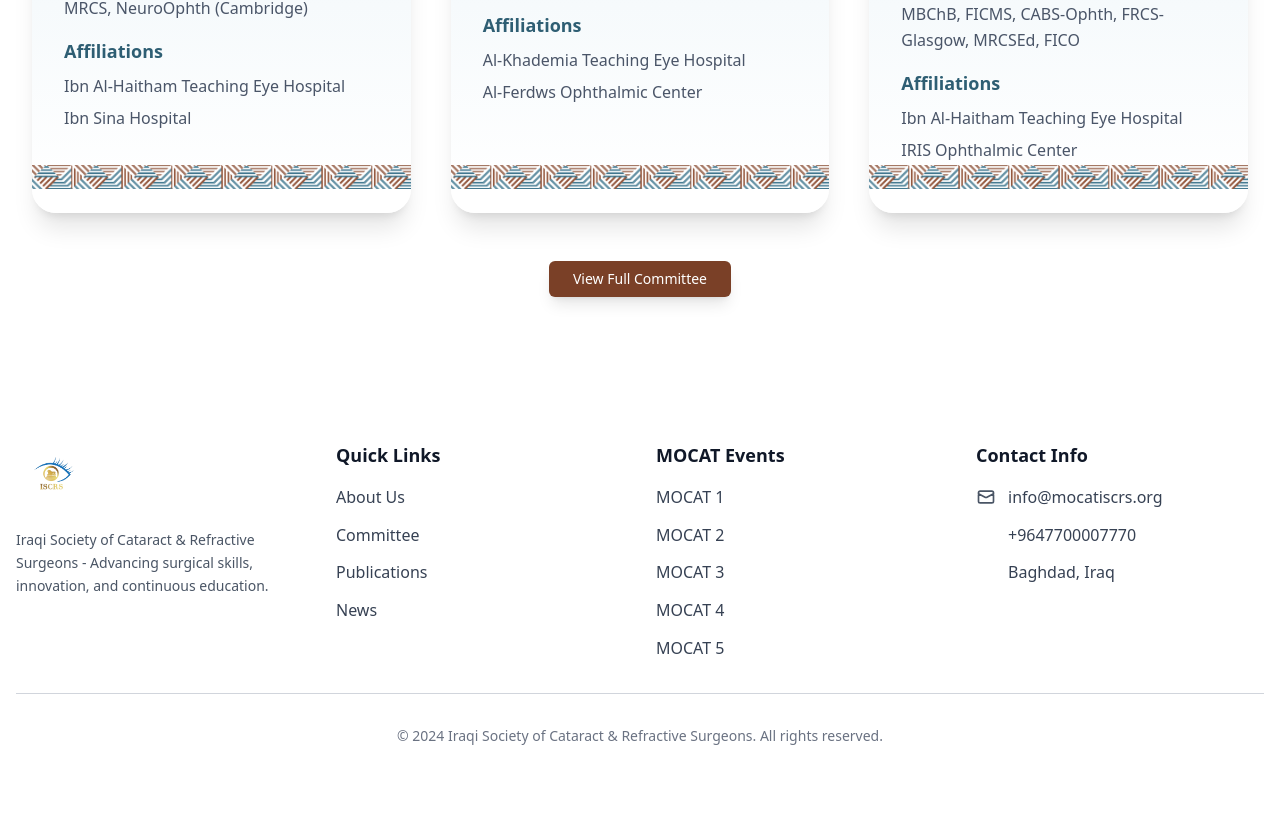
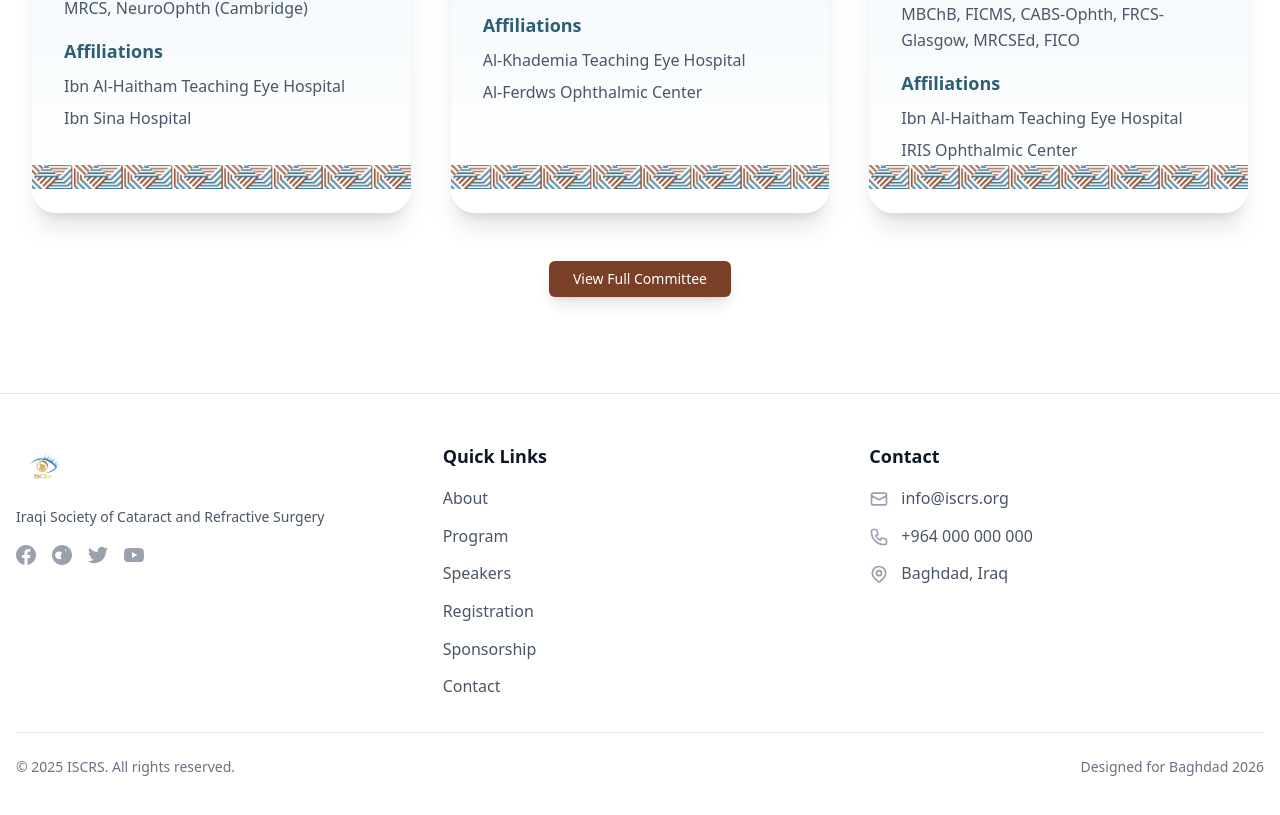
Before and after one commit to KAPITA-TECH/ISCRS, a Next.js app: page / in a window 1280 px wide. Shown: the part 3932-4747 px from the top of the page. Before the commit the page ends 4726 px from the top, so only its background shows below. Built offline with nearby package versions, Linux system fonts and the light colour scheme.

Commit message:
Refactor Footer component layout and content; update logo size, social media links, and quick links for improved organization and clarity.

```diff
--- a/src/components/Footer.tsx
+++ b/src/components/Footer.tsx
@@ -3,125 +3,148 @@
 
 const Footer = () => {
   return (
-    <footer className="bg-white text-gray-900">
+    <footer className="bg-white border-t border-gray-200">
       <div className="max-w-7xl mx-auto px-4 py-12">
-        <div className="grid md:grid-cols-2 lg:grid-cols-4 gap-8">
-          {/* ISCRS Logo and Description */}
-          <div className="lg:col-span-1">
-            <div className="mb-6">
+        {/* Main Footer Content */}
+        <div className="grid md:grid-cols-3 gap-8 mb-8">
+          {/* Left Section - Logo & Description */}
+          <div className="space-y-4">
+            <div className="mb-4">
               <Image
                 src="/images/ISCRS_Logo_page-0001-removebg-preview.png"
                 alt="ISCRS Logo"
-                width={200}
-                height={100}
-                className="h-16 w-auto object-contain"
+                width={120}
+                height={60}
+                className="h-12 w-auto object-contain"
               />
             </div>
             <p className="text-gray-600 text-sm leading-relaxed">
-              Iraqi Society of Cataract & Refractive Surgeons - Advancing
-              surgical skills, innovation, and continuous education.
+              Iraqi Society of Cataract and Refractive Surgery
             </p>
+
+            {/* Social Media Links */}
+            <div className="flex space-x-4">
+              <a
+                href="#"
+                className="text-gray-400 hover:text-blue-600 transition-colors duration-200"
+                aria-label="Facebook"
+              >
+                <svg
+                  className="w-5 h-5"
+                  fill="currentColor"
+                  viewBox="0 0 24 24"
+                >
+                  <path d="M24 12.073c0-6.627-5.373-12-12-12s-12 5.373-12 12c0 5.99 4.388 10.954 10.125 11.854v-8.385H7.078v-3.47h3.047V9.43c0-3.007 1.792-4.669 4.533-4.669 1.312 0 2.686.235 2.686.235v2.953H15.83c-1.491 0-1.956.925-1.956 1.874v2.25h3.328l-.532 3.47h-2.796v8.385C19.612 23.027 24 18.062 24 12.073z" />
+                </svg>
+              </a>
+              <a
+                href="#"
+                className="text-gray-400 hover:text-pink-600 transition-colors duration-200"
+                aria-label="Instagram"
+              >
+                <svg
+                  className="w-5 h-5"
+                  fill="currentColor"
+                  viewBox="0 0 24 24"
+                >
+                  <path d="M12.017 0C5.396 0 .029 5.367.029 11.987c0 6.62 5.367 11.987 11.988 11.987s11.987-5.367 11.987-11.987C24.014 5.367 18.647.001 12.017.001zM8.449 16.988c-1.297 0-2.448-.49-3.323-1.297C4.198 14.895 3.708 13.744 3.708 12.447s.49-2.448 1.297-3.323c.875-.807 2.026-1.297 3.323-1.297s2.448.49 3.323 1.297c.807.875 1.297 2.026 1.297 3.323s-.49 2.448-1.297 3.323c-.875.807-2.026 1.297-3.323 1.297zm7.83-9.781c-.49 0-.875-.385-.875-.875s.385-.875.875-.875.875.385.875.875-.385.875-.875.875zm-1.297 1.297c-1.297 0-2.448.49-3.323 1.297-.807.875-1.297 2.026-1.297 3.323s.49 2.448 1.297 3.323c.875.807 2.026 1.297 3.323 1.297s2.448-.49 3.323-1.297c.807-.875 1.297-2.026 1.297-3.323s-.49-2.448-1.297-3.323c-.875-.807-2.026-1.297-3.323-1.297z" />
+                </svg>
+              </a>
+              <a
+                href="#"
+                className="text-gray-400 hover:text-gray-800 transition-colors duration-200"
+                aria-label="Twitter"
+              >
+                <svg
+                  className="w-5 h-5"
+                  fill="currentColor"
+                  viewBox="0 0 24 24"
+                >
+                  <path d="M23.953 4.57a10 10 0 01-2.825.775 4.958 4.958 0 002.163-2.723c-.951.555-2.005.959-3.127 1.184a4.92 4.92 0 00-8.384 4.482C7.69 8.095 4.067 6.13 1.64 3.162a4.822 4.822 0 00-.666 2.475c0 1.71.87 3.213 2.188 4.096a4.904 4.904 0 01-2.228-.616v.06a4.923 4.923 0 003.946 4.827 4.996 4.996 0 01-2.212.085 4.936 4.936 0 004.604 3.417 9.867 9.867 0 01-6.102 2.105c-.39 0-.779-.023-1.17-.067a13.995 13.995 0 007.557 2.209c9.053 0 13.998-7.496 13.998-13.985 0-.21 0-.42-.015-.63A9.935 9.935 0 0024 4.59z" />
+                </svg>
+              </a>
+              <a
+                href="#"
+                className="text-gray-400 hover:text-red-600 transition-colors duration-200"
+                aria-label="YouTube"
+              >
+                <svg
+                  className="w-5 h-5"
+                  fill="currentColor"
+                  viewBox="0 0 24 24"
+                >
+                  <path d="M23.498 6.186a3.016 3.016 0 0 0-2.122-2.136C19.505 3.545 12 3.545 12 3.545s-7.505 0-9.377.505A3.017 3.017 0 0 0 .502 6.186C0 8.07 0 12 0 12s0 3.93.502 5.814a3.016 3.016 0 0 0 2.122 2.136c1.871.505 9.376.505 9.376.505s7.505 0 9.377-.505a3.015 3.015 0 0 0 2.122-2.136C24 15.93 24 12 24 12s0-3.93-.502-5.814zM9.545 15.568V8.432L15.818 12l-6.273 3.568z" />
+                </svg>
+              </a>
+            </div>
           </div>
 
-          {/* Quick Links */}
+          {/* Middle Section - Quick Links */}
           <div>
-            <h3 className="text-lg font-semibold mb-4 text-gray-900">
+            <h3 className="text-lg font-semibold text-gray-900 mb-4">
               Quick Links
             </h3>
             <ul className="space-y-3">
               <li>
                 <Link
                   href="#about"
-                  className="text-gray-700 hover:text-gray-900 transition-colors duration-200"
+                  className="text-gray-600 hover:text-gray-900 hover:underline transition-colors duration-200"
                 >
-                  About Us
+                  About
                 </Link>
               </li>
               <li>
                 <Link
-                  href="#committee"
-                  className="text-gray-700 hover:text-gray-900 transition-colors duration-200"
+                  href="#program"
+                  className="text-gray-600 hover:text-gray-900 hover:underline transition-colors duration-200"
                 >
-                  Committee
+                  Program
                 </Link>
               </li>
               <li>
                 <Link
-                  href="#publications"
-                  className="text-gray-700 hover:text-gray-900 transition-colors duration-200"
+                  href="#speakers"
+                  className="text-gray-600 hover:text-gray-900 hover:underline transition-colors duration-200"
                 >
-                  Publications
+                  Speakers
                 </Link>
               </li>
               <li>
                 <Link
-                  href="#news"
-                  className="text-gray-700 hover:text-gray-900 transition-colors duration-200"
+                  href="#registration"
+                  className="text-gray-600 hover:text-gray-900 hover:underline transition-colors duration-200"
                 >
-                  News
+                  Registration
+                </Link>
+              </li>
+              <li>
+                <Link
+                  href="#sponsorship"
+                  className="text-gray-600 hover:text-gray-900 hover:underline transition-colors duration-200"
+                >
+                  Sponsorship
+                </Link>
+              </li>
+              <li>
+                <Link
+                  href="/contact"
+                  className="text-gray-600 hover:text-gray-900 hover:underline transition-colors duration-200"
+                >
+                  Contact
                 </Link>
               </li>
             </ul>
           </div>
 
-          {/* MOCAT Events */}
+          {/* Right Section - Contact Info */}
           <div>
-            <h3 className="text-lg font-semibold mb-4 text-gray-900">
-              MOCAT Events
-            </h3>
-            <ul className="space-y-3">
-              <li>
-                <Link
-                  href="#mocat1"
-                  className="text-gray-700 hover:text-gray-900 transition-colors duration-200"
-                >
-                  MOCAT 1
-                </Link>
-              </li>
-              <li>
-                <Link
-                  href="#mocat2"
-                  className="text-gray-700 hover:text-gray-900 transition-colors duration-200"
-                >
-                  MOCAT 2
-                </Link>
-              </li>
-              <li>
-                <Link
-                  href="#mocat3"
-                  className="text-gray-700 hover:text-gray-900 transition-colors duration-200"
-                >
-                  MOCAT 3
-                </Link>
-              </li>
-              <li>
-                <Link
-                  href="#mocat4"
-                  className="text-gray-700 hover:text-gray-900 transition-colors duration-200"
-                >
-                  MOCAT 4
-                </Link>
-              </li>
-              <li>
-                <Link
-                  href="#mocat5"
-                  className="text-gray-700 hover:text-gray-900 transition-colors duration-200"
-                >
-                  MOCAT 5
-                </Link>
-              </li>
-            </ul>
-          </div>
-
-          {/* Contact Info */}
-          <div>
-            <h3 className="text-lg font-semibold mb-4 text-gray-900">
-              Contact Info
+            <h3 className="text-lg font-semibold text-gray-900 mb-4">
+              Contact
             </h3>
             <div className="space-y-3">
-              <div className="flex items-start space-x-3">
+              <div className="flex items-center space-x-3">
                 <svg
-                  className="w-5 h-5 text-gray-600 mt-0.5 flex-shrink-0"
+                  className="w-5 h-5 text-gray-400 flex-shrink-0"
                   fill="none"
                   stroke="currentColor"
                   viewBox="0 0 24 24"
@@ -134,18 +157,18 @@
                   />
                 </svg>
                 <a
-                  href="mailto:info@mocatiscrs.org"
-                  className="text-gray-700 hover:text-gray-900 transition-colors duration-200"
+                  href="mailto:info@iscrs.org"
+                  className="text-gray-600 hover:text-gray-900 transition-colors duration-200"
                 >
-                  info@mocatiscrs.org
+                  info@iscrs.org
                 </a>
               </div>
 
-              <div className="flex items-start space-x-3">
+              <div className="flex items-center space-x-3">
                 <svg
-                  className="w-5 h-5 text-gray-900 mt-0.5 flex-shrink-0"
-                  fill="white"
-                  stroke="white"
+                  className="w-5 h-5 text-gray-400 flex-shrink-0"
+                  fill="none"
+                  stroke="currentColor"
                   viewBox="0 0 24 24"
                 >
                   <path
@@ -156,18 +179,18 @@
                   />
                 </svg>
                 <a
-                  href="tel:+9647700007770"
-                  className="text-gray-700 hover:text-gray-900 transition-colors duration-200"
+                  href="tel:+964000000000"
+                  className="text-gray-600 hover:text-gray-900 transition-colors duration-200"
                 >
-                  +9647700007770
+                  +964 000 000 000
                 </a>
               </div>
 
-              <div className="flex items-start space-x-3">
+              <div className="flex items-center space-x-3">
                 <svg
-                  className="w-5 h-5 text-gray-900 mt-0.5 flex-shrink-0"
-                  fill="white"
-                  stroke="white"
+                  className="w-5 h-5 text-gray-400 flex-shrink-0"
+                  fill="none"
+                  stroke="currentColor"
                   viewBox="0 0 24 24"
                 >
                   <path
@@ -183,19 +206,19 @@
                     d="M15 11a3 3 0 11-6 0 3 3 0 016 0z"
                   />
                 </svg>
-                <span className="text-gray-700">Baghdad, Iraq</span>
+                <span className="text-gray-600">Baghdad, Iraq</span>
               </div>
             </div>
           </div>
         </div>
 
-        {/* Bottom Border */}
-        <div className="border-t border-gray-300 mt-8 pt-8">
-          <div className="text-center text-gray-500 text-sm">
-            <p>
-              &copy; 2024 Iraqi Society of Cataract & Refractive Surgeons. All
-              rights reserved.
+        {/* Bottom Row - Full Width */}
+        <div className="border-t border-gray-200 pt-6">
+          <div className="flex flex-col sm:flex-row justify-between items-center space-y-2 sm:space-y-0">
+            <p className="text-gray-500 text-sm">
+              © 2025 ISCRS. All rights reserved.
             </p>
+            <p className="text-gray-500 text-sm">Designed for Baghdad 2026</p>
           </div>
         </div>
       </div>
```
